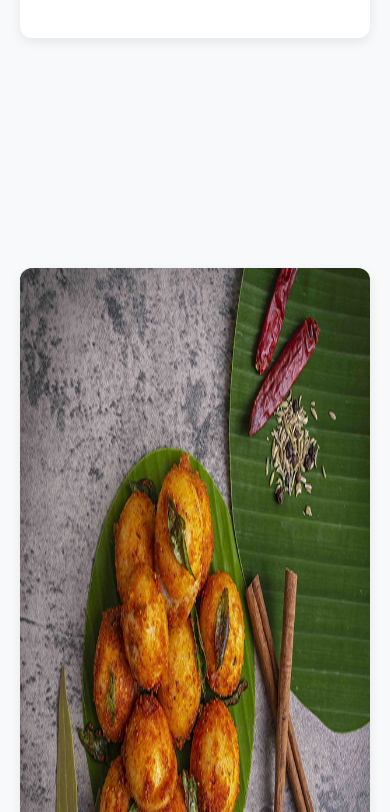
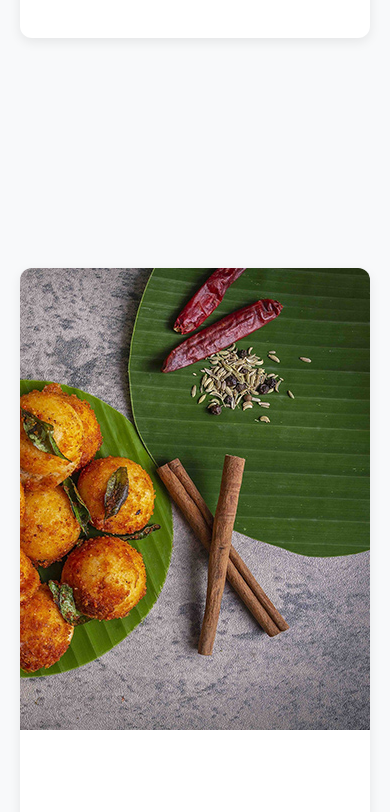
Before and after one commit to thivaharan-selvanayagam/mattakalappu-frontend, a Next.js app: page /projects in a window 390 px wide. Shown: the part 1547-2359 px from the top of the page. Built offline with nearby package versions, Linux system fonts and the light colour scheme.

Commit message:
project page image style added

```diff
--- a/styles/projects.css
+++ b/styles/projects.css
@@ -97,6 +97,7 @@
     }
 
     .project-card img {
-        width: 100%;
+        /* width: 100%; */
+        height: 100%;
     }
 }
```
Also changed, not shown: pages/projects.js (+0 -109 lines).
